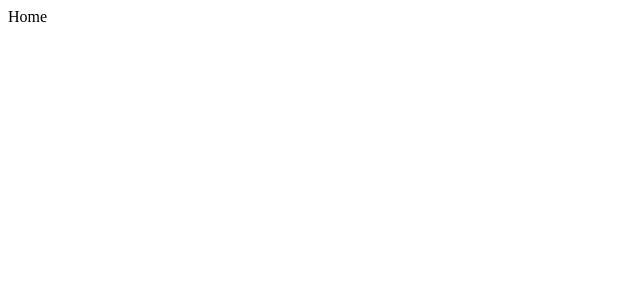
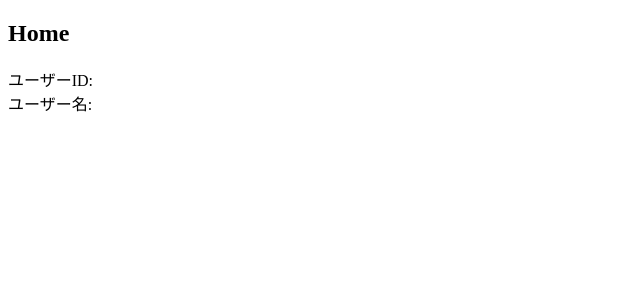
Before and after one commit to 1071sh/react-ec-demo, a React (Create React App) app: page / in a window 1280 px wide. Shown: the top 300 px of the page, without its empty margins (0-640 px from the left). Built offline with nearby package versions, Linux system fonts and the light colour scheme.

Commit message:
React-Redux入門#10

```diff
--- a/src/reducks/store/store.js
+++ b/src/reducks/store/store.js
@@ -1,6 +1,7 @@
 import { createStore as reduxCreateStore, combineReducers, applyMiddleware } from "redux";
 import { connectRouter, routerMiddleware } from "connected-react-router";
 import { UsersReducer } from "../users/reducers";
+import thunk from "redux-thunk";
 
 const createStore = (history) => {
     return reduxCreateStore(
@@ -8,7 +9,7 @@ const createStore = (history) => {
             router: connectRouter(history),
             users: UsersReducer,
         }),
-        applyMiddleware(routerMiddleware(history))
+        applyMiddleware(routerMiddleware(history), thunk)
     );
 };
 
--- /dev/null
+++ b/src/reducks/users/operations.js
@@ -0,0 +1,28 @@
+import { signInAction } from "./actions";
+import { push } from "connected-react-router";
+
+export const signIn = (email, password) => {
+    return async (dispatch, getState) => {
+        const state = getState();
+        const isSignedIn = state.users.isSignedIn;
+
+        if (!isSignedIn) {
+            const url = "https://api.github.com/users/1071sh";
+
+            const response = await fetch(url)
+                .then((res) => res.json())
+                .catch(() => null);
+
+            const username = response.login;
+
+            dispatch(
+                signInAction({
+                    isSignedIn: true,
+                    uid: "00001",
+                    username: username,
+                })
+            );
+            dispatch(push("/"));
+        }
+    };
+};
--- /dev/null
+++ b/src/reducks/users/selectors.js
@@ -0,0 +1,6 @@
+import { createSelector } from "reselect";
+const usersSelector = (state) => state.users;
+
+export const getUserId = createSelector([usersSelector], (state) => state.uid);
+
+export const getUsername = createSelector([usersSelector], (state) => state.username);
--- a/src/templates/Home.jsx
+++ b/src/templates/Home.jsx
@@ -1,6 +1,18 @@
 import React from "react";
+import { getUserId, getUsername } from "../reducks/users/selectors";
+import { useSelector } from "react-redux";
 
 const Home = () => {
-    return <div>Home</div>;
+    const selector = useSelector((state) => state);
+    const uid = getUserId(selector);
+    const username = getUsername(selector);
+
+    return (
+        <div>
+            <h2>Home</h2>
+            <div>ユーザーID:{uid}</div>
+            <div>ユーザー名:{username}</div>
+        </div>
+    );
 };
 export default Home;
--- a/src/templates/Login.jsx
+++ b/src/templates/Login.jsx
@@ -1,6 +1,6 @@
 import React from "react";
 import { useDispatch } from "react-redux";
-import { push } from "connected-react-router";
+import { signIn } from "../reducks/users/operations";
 
 const Login = () => {
     const dispatch = useDispatch();
@@ -8,7 +8,13 @@ const Login = () => {
     return (
         <div>
             <h2>ログイン</h2>
-            <button onClick={() => dispatch(push("/"))}>ログインする</button>
+            <button
+                onClick={() => {
+                    dispatch(signIn());
+                }}
+            >
+                ログインする
+            </button>
         </div>
     );
 };
```
